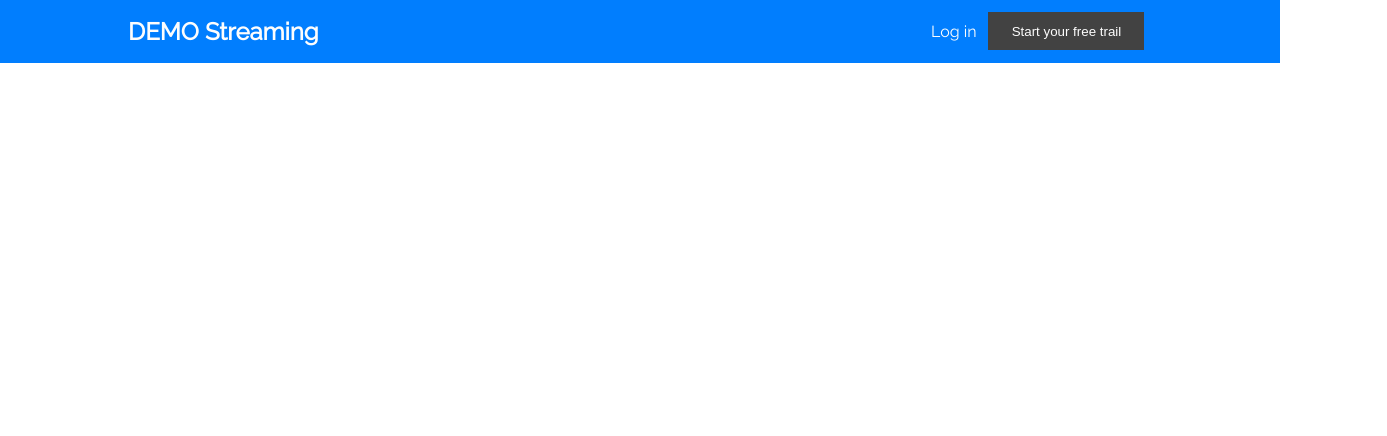
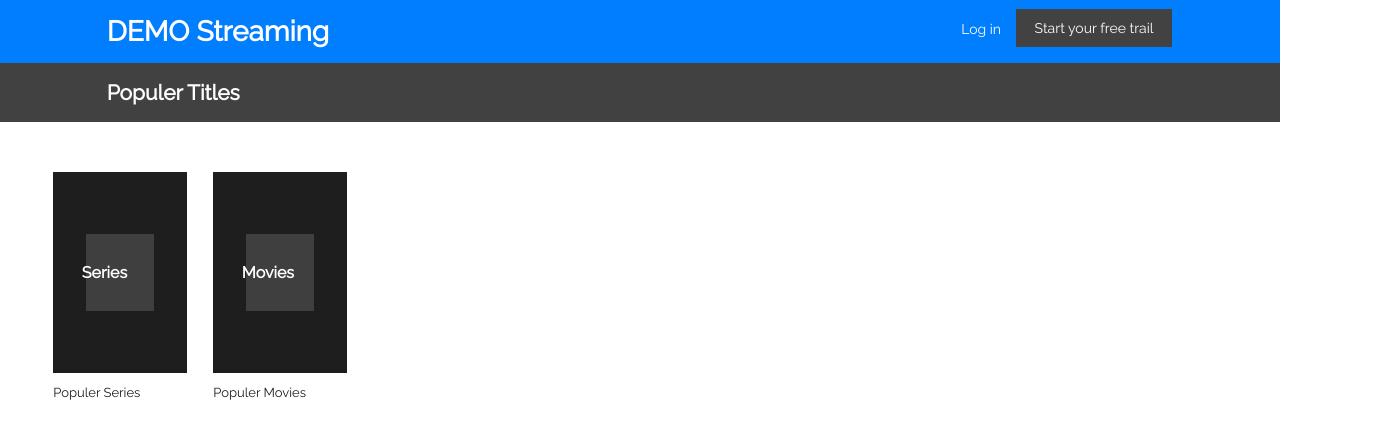
Before and after one commit to keremkaradenzz/frontend-challenge, a Next.js app: page / in a window 1280 px wide. Shown: the top 436 px of the page, 1387 px wide, since content can reach past the window. Built offline with nearby package versions, Linux system fonts and the light colour scheme; no server answers.

Commit message:
create card comp and add ant design

```diff
--- /dev/null
+++ b/components/Card/Card.tsx
@@ -0,0 +1,16 @@
+import React from "react";
+import styles from "../../styles/Card.module.css";
+
+const Card = ({ message }: { message: string }) => {
+  return (
+    <div >
+      <div className={styles.card}>
+        <div className={styles.rect} />
+        <div className={styles.title}>{message}</div>
+      </div>
+      <p className={styles.description}>Populer {message}</p>
+    </div>
+  );
+};
+
+export default Card;
--- a/components/Header/Header.tsx
+++ b/components/Header/Header.tsx
@@ -1,22 +1,25 @@
-import React from 'react';
-import styles from '../../styles/Header.module.css';
-const Header = ({children}: {children: React.ReactNode}) =>{
-    return (
-        <div className={styles.header}>
-            <nav className={styles.nav}>
-                <h1>DEMO Streaming</h1>
-                <div>
-                    <p>Log in</p>
-                    <button>
-                        Start your free trail
-                    </button>
-                </div>
-            </nav>
-
-        {children}
+import React from "react";
+import styles from "../../styles/Header.module.css";
+import { Row, Col } from "antd";
+import Link from "next/link"
+const Header = () => {
+  return (
+    <div className={styles.header}>
+      <Row>
+        <Col xs={{ span: 12, offset: 2 }}>
+            <Link href="/">
+            <a><h1 className={styles.h1}>DEMO Streaming</h1></a>
+          </Link>
+        </Col>
+        <Col xs={{ span: 8, offset: 2 }} >
+          <div className={styles.rightsideMenu}>
+            <p>Log in</p>
+            <button>Start your free trail</button>
+          </div>
+        </Col>
+      </Row>
     </div>
-    )
-}
-
+  );
+};
 
 export default Header;
--- /dev/null
+++ b/components/Titles/Titles.tsx
@@ -0,0 +1,32 @@
+import React, { useEffect, useState} from 'react';
+import { Row, Col } from "antd";
+import { useRouter } from "next/router";
+import {titles} from "../../pages/index";
+import styles from "../../styles/Titles.module.css"
+const Titles = () => {
+
+   const router = useRouter();
+   const [pathName, setPathName] = useState("Titles")
+   useEffect(()=> {
+
+        let path = router.route.split("/");
+        let indexTitle = titles.filter(item => item.toLowerCase() === path[1]);
+
+        if(indexTitle?.length > 0) {
+            setPathName(indexTitle[0]);
+        }else{
+            setPathName("Titles")
+        }
+
+   },[router.route])
+
+  return <div className={styles.titles}>
+        <Row>
+            <Col lg={{span: 24, offset: 2}}>
+                <h2>Populer {pathName}</h2>
+            </Col>
+        </Row>
+  </div>;
+};
+
+export default Titles;
--- a/package.json
+++ b/package.json
@@ -8,6 +8,7 @@
     "lint": "next lint"
   },
   "dependencies": {
+    "antd": "^4.18.4",
     "next": "12.0.8",
     "react": "17.0.2",
     "react-dom": "17.0.2",
--- a/pages/_app.tsx
+++ b/pages/_app.tsx
@@ -1,19 +1,22 @@
 import "../styles/globals.css";
-import Header from "../components/Header/Header"
 import type { AppProps } from "next/app";
 import {
   QueryClient,
   QueryClientProvider,
 } from 'react-query'
+import Header from "../components/Header/Header";
+import Titles from "../components/Titles/Titles";
 
 const queryClient = new QueryClient();
 
 function MyApp({ Component, pageProps }: AppProps) {
   return (
       <QueryClientProvider client={queryClient}>
-      <Header>
-        <Component {...pageProps} />
-      </Header>
+           <Header />
+           <Titles />
+           <div style={{overflowY:'hidden',width:"100%"}}>
+           <Component {...pageProps} />
+           </div>
       </QueryClientProvider>
 
   );
--- a/pages/index.tsx
+++ b/pages/index.tsx
@@ -1,29 +1,57 @@
-import type { NextPage } from 'next'
-import Head from 'next/head'
-import Image from 'next/image'
-import styles from '../styles/Home.module.css'
-import HomePage from "../components/Home/Home"
+import type { NextPage } from "next";
+import Head from "next/head";
+import Image from "next/image";
+import styles from "../styles/Home.module.css";
+import HomePage from "../components/Home/Home";
+import Card from "../components/Card/Card";
+import { useRouter } from "next/router";
+import { Row, Col } from "antd";
+
+export const titles: string[] = ["Series", "Movies"];
+
 const Home: NextPage = () => {
+  const router = useRouter();
+  const handleClick = (url: string) => {
+    router.push(url);
+  };
+
   return (
-    <div className={styles.container}>
+    <div>
       <Head>
         <title>Pankod Front End Challange</title>
         <meta name="description" content="Generated by create next app" />
+        <meta name="viewport" content="width=device-width, initial-scale=1" />
         <link rel="icon" href="/favicon.ico" />
       </Head>
+
       <HomePage />
+
+      <Row>
+        {titles.map((title, index) => (
+          <Col
+            key={index}
+            lg={{ span: 2, offset: 1 }}
+            xs={{ span: 24, offset: 1 }}
+          >
+            <div onClick={() => handleClick(title.toLowerCase())}>
+              <Card message={title} />
+            </div>
+          </Col>
+        ))}
+      </Row>
+
       {/* <main className={styles.main}>
         <h1 className={styles.title}>
           Welcome to <a href="https://nextjs.org">Next JS</a>
         </h1>
 
       </main>
-
+s
       <footer className={styles.footer}>
 
       </footer> */}
     </div>
-  )
-}
+  );
+};
 
-export default Home
+export default Home;
--- /dev/null
+++ b/styles/Card.module.css
@@ -0,0 +1,35 @@
+.card{
+    background-color:#1E1E1E;
+    width: 134px;
+    height:201px;
+    display:flex;
+    align-items: center;
+    justify-content: center;
+    position:relative;
+    cursor:pointer;
+    margin-bottom: 10px;
+}
+
+.rect{
+    background-color:#3F3F3F;
+    width:68px;
+    height:77px;
+
+}
+
+.title{
+    color:white;
+    font-size: 1rem;
+    position:absolute;
+    word-wrap:break-word;
+    margin-left: 23px;
+    width:100px;
+    font-weight: bold;
+
+}
+
+.description{
+    color:#1E1E1E;
+    font-size: 0.813rem;
+    width: 130px;
+}
--- a/styles/Header.module.css
+++ b/styles/Header.module.css
@@ -1,32 +1,46 @@
 .header{
     background: #017EFE;
     width: 100%;
+    height: 63px;
 }
-.nav{
+/* .nav{
     background: #017EFE;
     height: 63px;
-    margin: 0 8rem 0 8rem;
+
     display: flex;
     align-items: center;
-    color:#FDFDFD;
+    color:#FDFDFD !important;
     justify-content: space-between;
+} */
+
+.h1{
+    color:#FDFDFD !important;
+    margin-top: 10px;
+    font-weight: bold;
 }
-
-/* .nav h1{
-    color: #fff;
-} */
-.nav div{
+/* .nav div{
     display: flex;
     width: 221px;
-}
-.nav button{
+} */
+.rightsideMenu button{
     width:156px;
     color:#FDFDFD;
     background: #424242;
-    margin-left:12px;
+
     height:38px;
-    margin-top: 6px;
+    margin-top: 9px;
     border:none;
     cursor:pointer;
 
 }
+
+.rightsideMenu{
+    display:flex;
+    justify-content: center;
+}
+
+.rightsideMenu p{
+    color:#FDFDFD;
+    margin-right: 15px;
+    margin-top: 18px;
+}
--- a/styles/Home.module.css
+++ b/styles/Home.module.css
@@ -1,6 +1,4 @@
-.container {
-  padding: 0 2rem;
-}
+
 
 .main {
   min-height: 100vh;
--- /dev/null
+++ b/styles/Titles.module.css
@@ -0,0 +1,12 @@
+.titles{
+    background-color:#414141;
+    height:59px;
+    margin-bottom: 50px;
+}
+
+
+.titles h2{
+    color:#FDFDFD;
+    margin-top: 13px;
+    font-weight: bold;
+}
--- a/styles/globals.css
+++ b/styles/globals.css
@@ -1,3 +1,4 @@
+@import '~antd/dist/antd.css';
 @import url('https://fonts.googleapis.com/css2?family=Raleway&display=swap');
 html,
 body {
@@ -5,6 +6,7 @@ body {
   margin: 0;
   font-family:'Raleway', sans-serif, -apple-system, BlinkMacSystemFont, Segoe UI, Roboto, Oxygen,
     Ubuntu, Cantarell, Fira Sans, Droid Sans, Helvetica Neue, sans-serif;
+  overflow-y: none;
 }
 
 a {
```
Also changed, not shown: pages/movies.tsx (+37 -3 lines), 1 other file (tests, documents, lock files or other folders).
